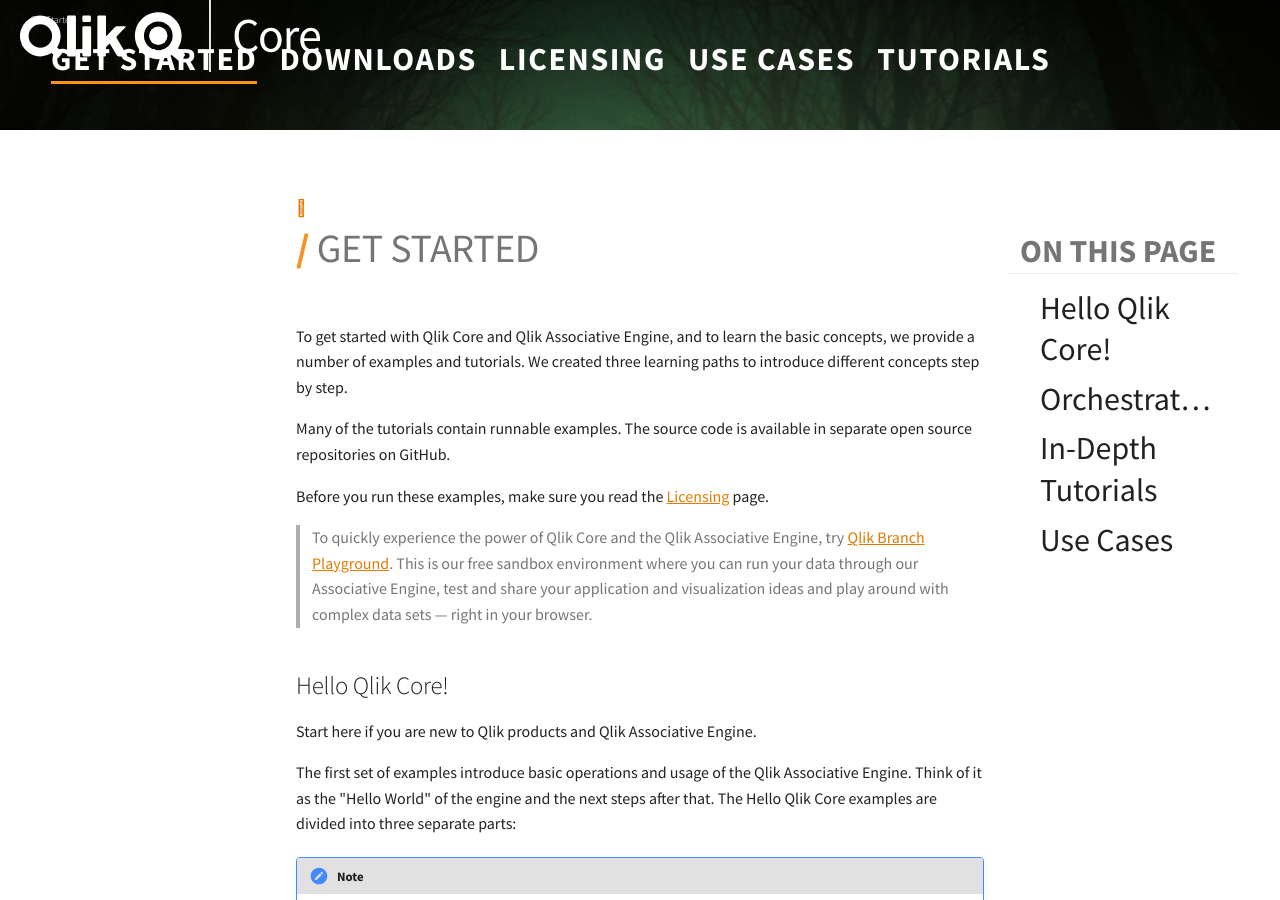
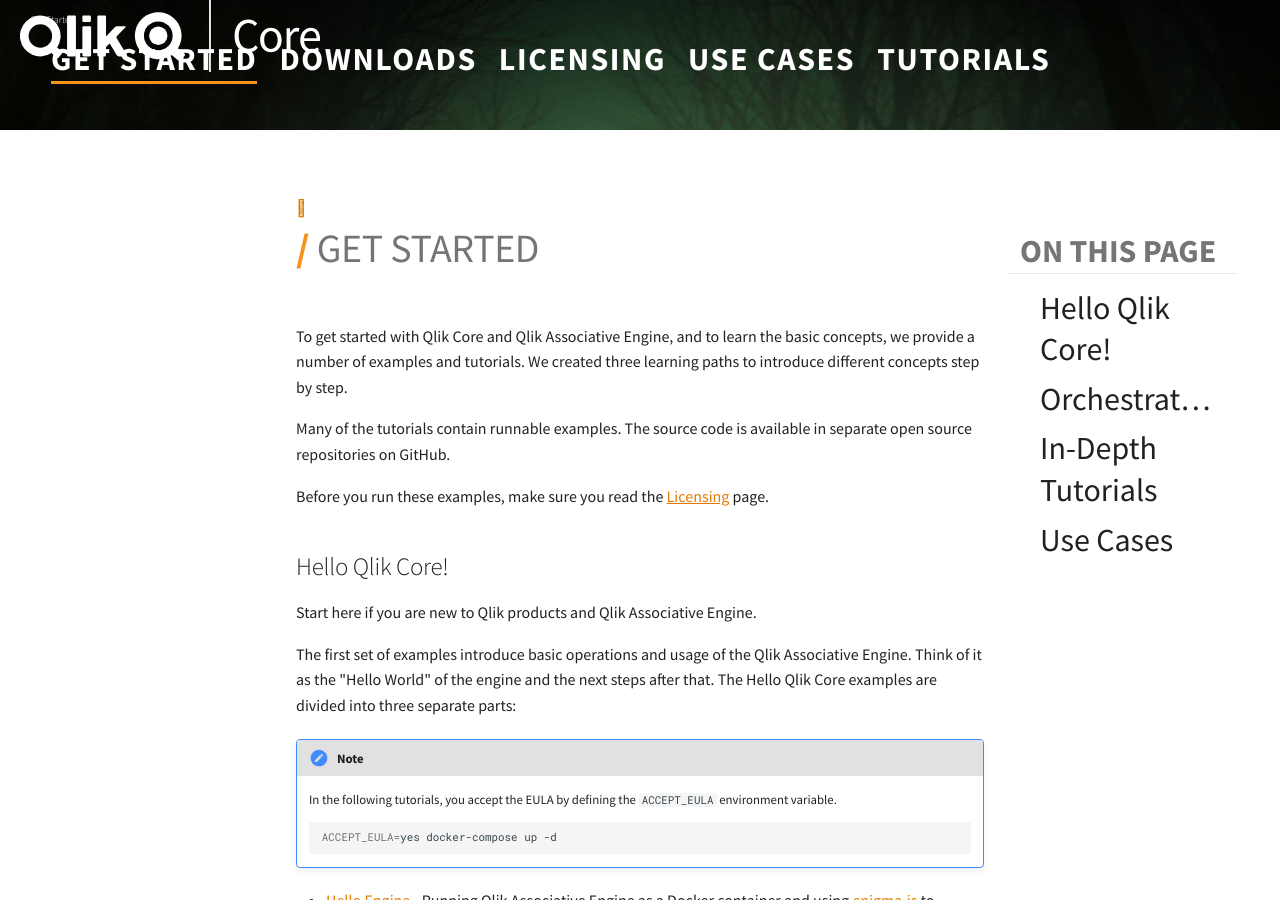
Before and after one commit to qlik-oss/core-website, an MkDocs documentation site: the page built from docs/get-started.md, in a window 1280 px wide and 900 px high. Built offline with MkDocs 1.6.1 and Material for MkDocs 9.7.7, drawn with Linux system fonts in a browser that asks for light colours; nearby versions of some CDN libraries; library files that are not in the unit come from our copies; comment, search, counter and statistics services are not loaded.

Commit message:
Removed playground reference from Get Started (#433)

```diff
--- a/docs/get-started.md
+++ b/docs/get-started.md
@@ -8,12 +8,6 @@
 The source code is available in separate open source repositories on GitHub.
 
 Before you run these examples, make sure you read the [Licensing](./licensing.md) page.
-
->To quickly experience the power of Qlik Core and the Qlik Associative Engine,
->try [Qlik Branch Playground](https://developer.qlik.com/playground?utm_medium=qlik_core&utm_source=getting_started_tip&utm_campaign=new_branch).
->This is our free sandbox environment where you can
->run your data through our Associative Engine, test and share your application and
->visualization ideas and play around with complex data sets — right in your browser.
 
 ## Hello Qlik Core!
 
```
